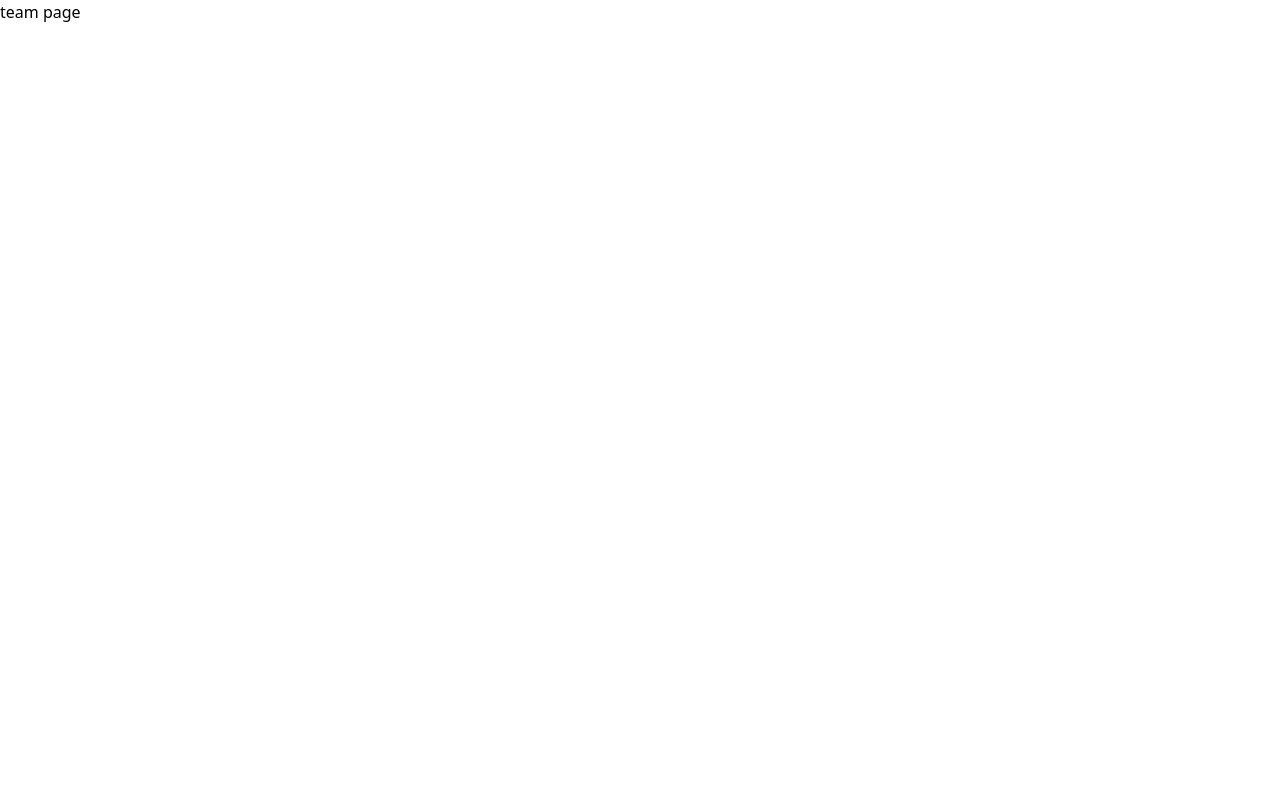
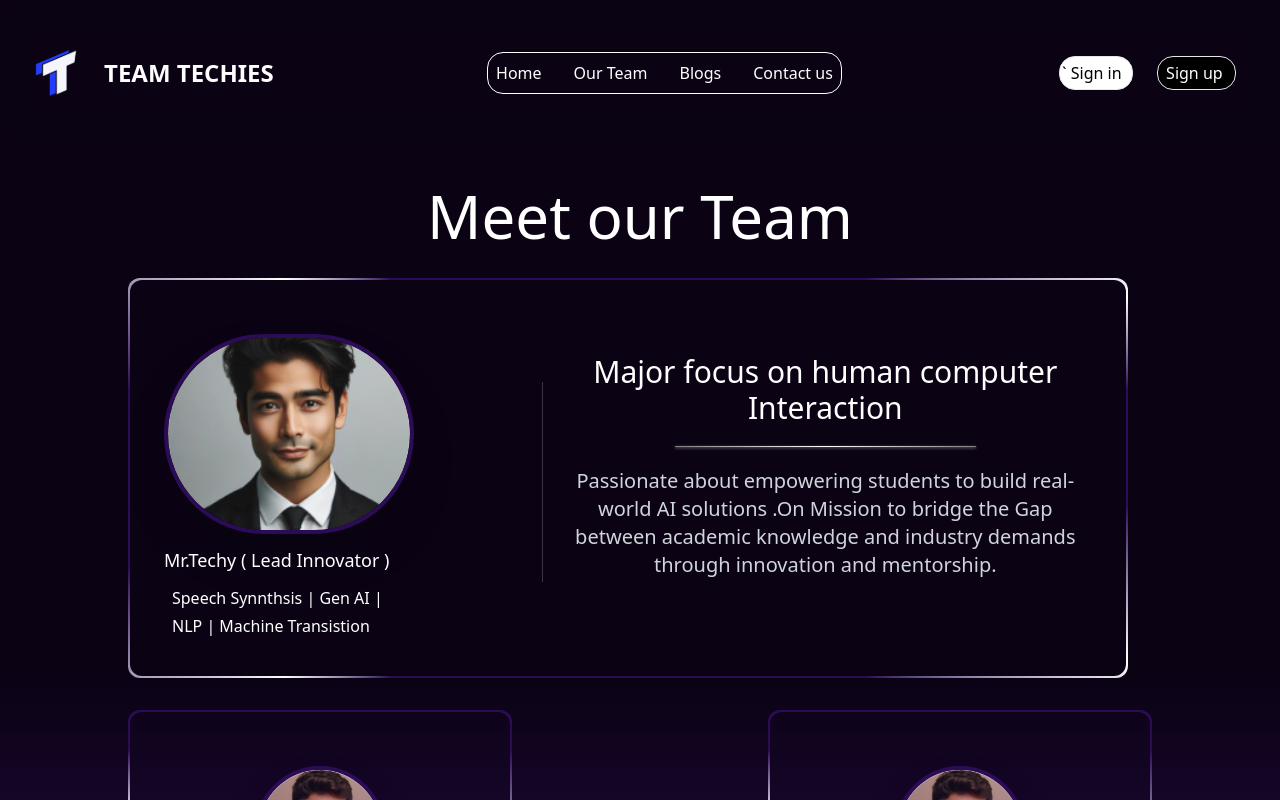
Before and after one commit to team-techies-ai/website, a React (Vite) app in the folder Frontend/: page /team in a window 1280 px wide. Built offline with nearby package versions, Linux system fonts and the light colour scheme.

Commit message:
added team page

```diff
--- a/Frontend/src/App.css
+++ b/Frontend/src/App.css
@@ -7,3 +7,8 @@
     width: 100vw;
     margin: 0;
 }
+@layer utilities {
+  .shadow-gradient {
+    box-shadow: 0px 4px 6px rgba(255, 255, 255, 0.5), 0px 4px 6px rgba(0, 0, 0, 0.5);
+  }
+}
--- a/Frontend/src/App.jsx
+++ b/Frontend/src/App.jsx
@@ -4,17 +4,33 @@ import Navbar from "./components/Navbar"
 import Specialization from "./components/Specialization"
 import Sunil from "./components/Sunil"
 import Hero from "./Main/Hero"
+import { Routes, Route } from "react-router-dom";
+import Blogs from "./Blogs/blogs.jsx";
+import Team from "./team/Team.jsx";
 
-function App() {
+const App = () => {
+  return (
+    <div className="flex flex-col min-h-screen bg-[#0b0314] text-white h-screen overflow-y-auto">
+      <Navbar />
+      <main className="flex-grow container mx-auto py-6">
+        <Routes>
+          <Route path="/" element={<Home />} />
+          <Route path="/team" element={<Team />} />
+          <Route path="/blogs" element={<Blogs />} />
+          <Route path="/about" element={<Team />} />
+        </Routes>
+      </main>
+      <Footer />
+    </div>
+  );
+};
+function Home() {
   return (
     <div className="bg-[#0b0314] text-white h-screen overflow-y-auto">
-      <Navbar />
       <Hero />
       <Features />
       <Sunil/>
       <Specialization />
-
-      <Footer />
     </div>
   )
 }
--- /dev/null
+++ b/Frontend/src/components/Mainprofile.jsx
@@ -0,0 +1,44 @@
+import mainprofile from "../assets/Rectangle.jpg"
+const Mainprofile = () => {
+  return (
+    <div className="relative p-6 rounded-xl h-[400px] w-[1000px] m-8 ml-32">
+      <div
+        className="absolute inset-0 rounded-xl p-[2px]"
+        style={{
+          background:
+            'conic-gradient(from 0deg, #2D0C57 0deg, #2D0C57 10deg, #2D0C57 50deg, white 70deg, #2D0C57 80deg, #2D0C57 93deg, white 110deg, #2D0C57 130deg, #2D0C57 150deg, #2D0C57 170deg, #2D0C57 190deg, #2D0C57 230deg, white 240deg, #2D0C57 260deg, #2D0C57 280deg, white 300deg, #2D0C57 310deg, #2D0C57 360deg)',
+        }}
+      >
+        <div className="h-full w-full bg-[#0b0314] rounded-xl"></div>
+      </div>
+
+      <div className="relative flex  justify-center -mt-12">
+        <div>
+        <div className="h-[200px] w-[250px] rounded-full border-4 border-[#2D0C57] mt-20 shadow-2xl shadow-gradinet overflow-hidden ml-3">
+          <img
+            src={mainprofile}
+            alt="Profile"
+            className="h-full w-full object-cover rounded-full"
+          />
+
+        </div>
+        <h1 className=" text-wrap text-lg m-3"> Mr.Techy ( Lead Innovator )</h1>
+        <h1 className="m-1 ml-5 font-thin">Speech Synnthsis | Gen AI |</h1>
+        <h1 className="m-1 ml-5 font-thin">NLP | Machine Transistion </h1>
+
+        </div>
+        <div className="h-[200px] w-[2px] bg-white/20 mt-32 ml-32 m-1"></div>
+
+      <div className=" text-center mt-20 ">
+        <h1 className="text-3xl m-5">Major focus on human computer Interaction </h1>
+        <hr className="bg-gradient-to-tr from-black via-white to-black 0 h-[0.3px] ml-32 mr-32 border-none shadow shadow-gray-400"/>
+        <p className="text-gray-300 font-thin text-xl m-5  " >
+            Passionate about empowering students to build real-world AI solutions .On Mission to bridge the Gap between academic knowledge and industry demands through innovation and mentorship.        </p>
+      </div>
+      </div>
+
+    </div>
+  );
+};
+
+export default Mainprofile;
--- /dev/null
+++ b/Frontend/src/components/Profile.jsx
@@ -0,0 +1,38 @@
+import profile from "../assets/progile.jpg"
+const Profile = () => {
+    return (
+      <div className="relative max-w-sm mx-auto p-6 rounded-xl h-[400px] w-[400px]">
+        <div
+          className="absolute inset-0 rounded-xl p-[2px]"
+          style={{
+            background:
+              'conic-gradient(from 0deg, #2D0C57 0deg, #2D0C57 10deg, #2D0C57 50deg, white 70deg, #2D0C57 80deg, #2D0C57 93deg, white 110deg, #2D0C57 130deg, #2D0C57 150deg, #2D0C57 170deg, #2D0C57 190deg, #2D0C57 230deg, white 240deg, #2D0C57 260deg, #2D0C57 280deg, white 300deg, #2D0C57 310deg, #2D0C57 360deg)',
+          }}
+        >
+          <div className="h-full w-full bg-[#0b0314] rounded-xl"></div>
+        </div>
+
+        {/* Profile Image Container */}
+        <div className="relative flex justify-center -mt-12">
+          <div className="h-[130px] w-[130px] rounded-full bg-white border-4 border-[#2D0C57]  mt-20 shadow-2xl shadow-gradinet overflow-hidden">
+            <img
+              src={profile}
+              alt="Profile"
+              className="h-full w-full object-cover rounded-full"
+            />
+          </div>
+        </div>
+
+        {/* Profile Content */}
+        <div className="relative text-center mt-6">
+          <h2 className="text-white text-2xl font-bold">Guru Darpan</h2>
+          <p className="text-gray-400 mt-2 text-sm">[ Computer Vision | LLM’s ]</p>
+          <p className="text-gray-300 mt-4">
+            Major Focus on Low-Level Coding for Computer Vision Applications and LLM’s
+          </p>
+        </div>
+      </div>
+    );
+  };
+
+  export default Profile;
--- a/Frontend/src/main.jsx
+++ b/Frontend/src/main.jsx
@@ -1,20 +1,35 @@
-import { StrictMode } from 'react'
-import { createRoot } from 'react-dom/client'
-import './index.css'
-import App from './App.jsx'
-import { BrowserRouter as Router ,Routes,Route} from 'react-router-dom'
-import Blogs from './Blogs/blogs.jsx'
-import Team from './team/team.jsx'
 
-createRoot(document.getElementById('root')).render(
+import { StrictMode } from "react";
+import { createRoot } from "react-dom/client";
+import { BrowserRouter as Router } from "react-router-dom";
+import App from "./App.jsx";
+import "./index.css";
+
+createRoot(document.getElementById("root")).render(
   <StrictMode>
     <Router>
-      <Routes>
-        <Route path="/" element={<App />} />
-        <Route path="/team" element={<Team />} />
-        <Route path="/blogs" element={<Blogs />} />
-        <Route path="/about" element={<Team />} />
-      </Routes>
+      <App />
     </Router>
-  </StrictMode>,
-)
+  </StrictMode>
+);
+
+// import { StrictMode } from 'react'
+// import { createRoot } from 'react-dom/client'
+// import './index.css'
+// import App from './App.jsx'
+// import { BrowserRouter as Router ,Routes,Route} from 'react-router-dom'
+// import Blogs from './Blogs/blogs.jsx'
+// import Team from './team/Team.jsx'
+
+// createRoot(document.getElementById('root')).render(
+//   <StrictMode>
+//     <Router>
+//       <Routes>
+//         <Route path="/" element={<App />} />
+//         <Route path="/team" element={<Team />} />
+//         <Route path="/blogs" element={<Blogs />} />
+//         <Route path="/about" element={<Team />} />
+//       </Routes>
+//     </Router>
+//   </StrictMode>,
+// )
--- a/Frontend/src/team/Team.jsx
+++ b/Frontend/src/team/Team.jsx
@@ -1,7 +1,17 @@
+import Mainprofile from "../components/Mainprofile"
+import Profile from "../components/Profile"
 
 const Team = () => {
   return (
-    <div>team page</div>
+    <div className="bg-[#0b0314] h-screen overflow-auto text-white">
+      <h1 className="text-6xl font-medium text-center m-4"> Meet our Team</h1>
+      <Mainprofile />
+     <div className="flex">
+     <Profile/>
+      <Profile/>
+
+     </div>
+    </div>
   )
 }
 
```
Also changed, not shown: Frontend/src/assets/Rectangle.jpg (added), Frontend/src/assets/progile.jpg (added).
